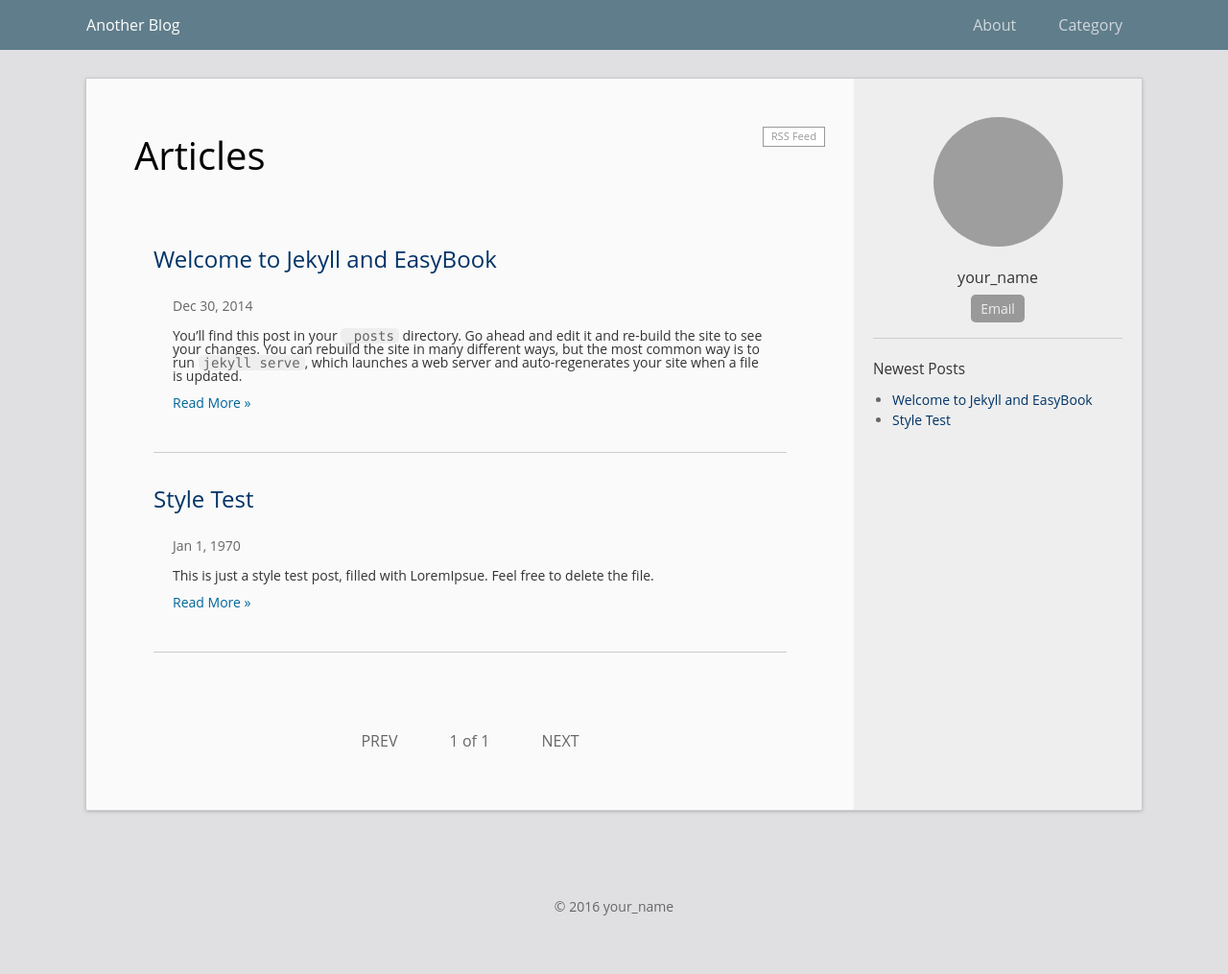
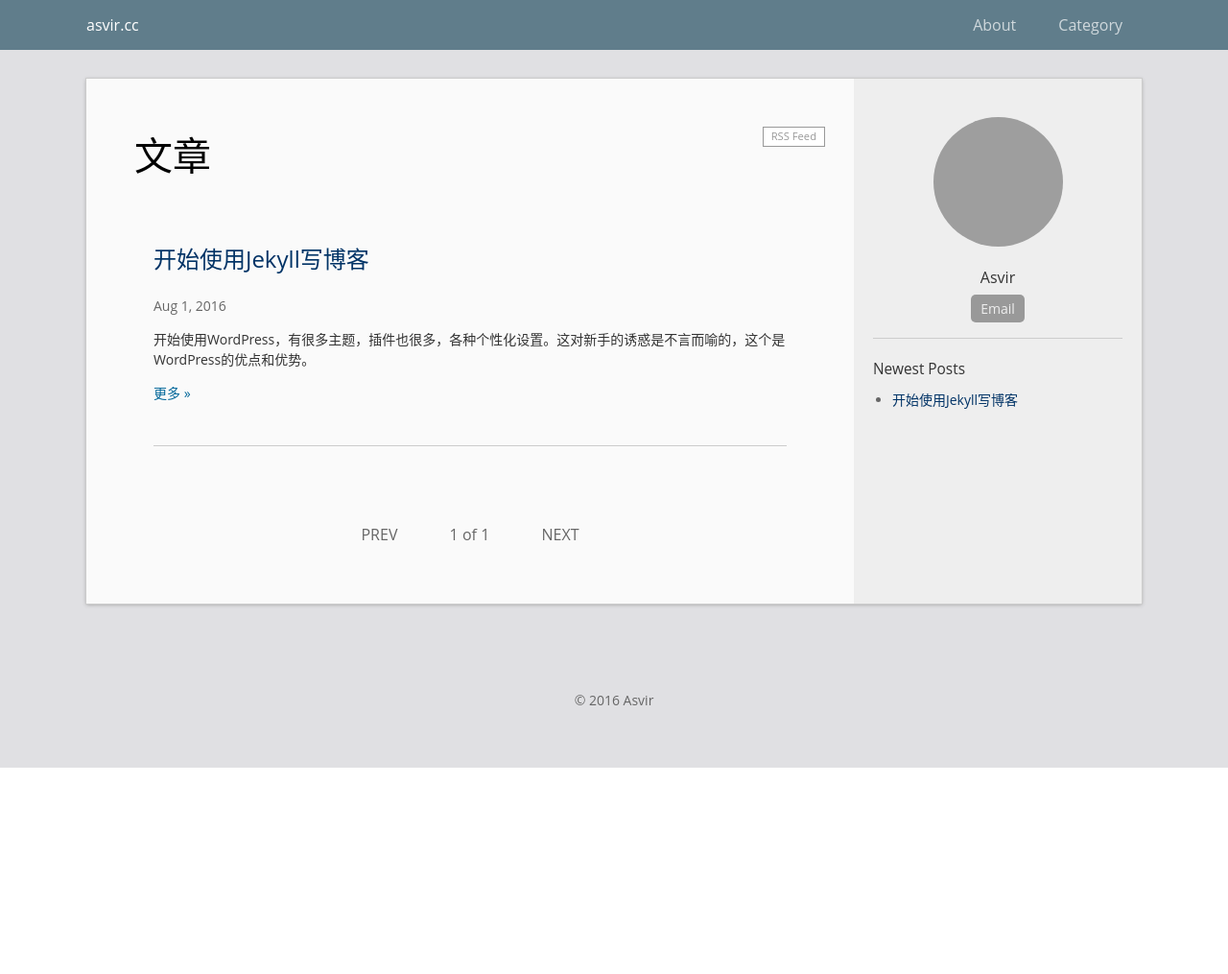
Before and after one commit to asvircc/asvircc.github.io, a Jekyll site: the page built from index.html, in a window 1280 px wide. Shown: the whole page at 96% size. Built offline with Jekyll 4.4.1, drawn with Linux system fonts in a browser that asks for light colours; the list of posts is cut into pages by our own code; after the commit the page ends 900 px from its top, so only the background shows below that; grey boxes are pictures that could not be loaded.

Commit message:
modify info and post first page

````diff
--- a/_config.yml
+++ b/_config.yml
@@ -1,16 +1,16 @@
 # Site settings
-title: Another Blog
-url: "http://laobubu.github.io"    # the protocol and hostname of your site, eg. `http://laobubu.github.io`
-baseurl: "/jekyll-theme-EasyBook" # the prefix of your site uri, eg. `/jekyll-theme-EasyBook` or just one slash `/`
+title: asvir.cc
+url: "http://asvircc.github.io"    # the protocol and hostname of your site, eg. `http://laobubu.github.io`
+baseurl: "" # the prefix of your site uri, eg. `/jekyll-theme-EasyBook` or just one slash `/`
 #timezone: Asia/Chongqing
 description: >
-  One or more sentences introducing this blog.
+  One Asvir.cc
 
 # Your information
-email: your_email@example.com
-author: your_name
+email: 1184525421@qq.com
+author: Asvir
 avatar: "//www.gravatar.com/avatar/your_email_md5?d=mm&s=135"
-profile: One sentence introducing yourself.
+profile: One Asvir.cc
 #twitter_username: twitter_username
 #github_username:  github_username
 
--- a/_posts/1970-01-01-test.md
+++ /dev/null
@@ -1,78 +0,0 @@
----
-layout: post
-title:  "Style Test"
-date:   1970-01-01 08:00
-categories: jekyll
-permalink: /archivers/test
----
-
-This is just a style test post, filled with LoremIpsue. Feel free to delete the file.
-
-![](http://lorempixel.com/400/200/)
-
-# Lorem ipsum dolor
-
-Sit amet, consectetur adipiscing elit. Phasellus nisi odio, scelerisque vitae volutpat non, facilisis non erat. In gravida placerat pulvinar. Maecenas ac pretium sem. In consectetur nulla leo, ut maximus nisi volutpat eget. Vestibulum vitae malesuada risus, egestas placerat felis. In sed sollicitudin elit. Sed bibendum porttitor dui.
-
-## Condimentum mauris Accumsan
-
-Eu. Suspendisse scelerisque, orci vel elementum accumsan, sem turpis congue justo, et vulputate lacus orci vel felis. Pellentesque at gravida felis, vitae pretium erat. Pellentesque convallis mi vitae lectus semper, quis pellentesque lectus tristique.
-
-## Duis a nibh in
-
-Consectetur ultrices. Cum sociis natoque penatibus et magnis dis parturient montes, nascetur ridiculus mus.
-
-> Vivamus placerat, tortor et aliquam porttitor, risus mi dapibus neque, vitae vulputate urna.
-> -- Lorem
-
-Apurus vel sapien. Fusce at condimentum nibh.
-
-### Donec ut urna
-
-A dolor rhoncus posuere vel porttitor tortor. Integer ex lacus, sagittis ac tellus et, laoreet condimentum massa.
-
-![](http://lorempixel.com/400/400/)
-
-Aliquam tempor pharetra lacus, vel bibendum purus dapibus nec. Integer hendrerit massa ut libero euismod, id gravida neque facilisis.
-
-## Nunc nec
-
-Karan justo id turpis auctor pharetra. Fusce pretium ornare facilisis. Aliquam eget scelerisque ex, eu volutpat leo. Proin pharetra est felis, sit amet suscipit orci mattis quis.
-
-1. Etiam bibendum purus tincidunt
-2. As dapibus enim et, porta ligula.
-3. Morbi tempus, mauris sed sodales auctor, nulla erat fringilla purus, vel sodales nulla nunc sit amet purus.
-4. Praesent pellentesque urna et leo eleifend molestie ac ac ex.
-5. Ut eu sagittis metus, et malesuada libero.
-
-Class aptent taciti sociosqu ad litora torquent per conubia nostra, per inceptos himenaeos. Etiam placerat mauris a libero tempus facilisis. Maecenas ut augue lacinia, ornare mi in, lobortis arcu. Lorem ipsum dolor sit amet, consectetur adipiscing elit. Duis justo elit, blandit vel tincidunt ac, imperdiet ut neque.
-
-# Class aptent
-
-taciti sociosqu ad litora torquent per conubia nostra, per inceptos himenaeos. Aliquam erat volutpat. Sed at semper sem. Morbi in finibus tellus. Pellentesque nec dapibus risus.
-
-~~~cpp
-  #include <iostream>
-
-  int main () {
-    std::cout << "Hello world!" << std::endl;
-  }
-~~~
-
-vitae erat non congue. Proin sagittis vitae justo at cursus. Phasellus egestas bibendum urna vel condimentum.
-
-## Fusce a ullamcorper nisl
-
-Pellentesque vehicula faucibus nibh, **a pharetra odio pretium ac.** Mauris eget gravida orci, vitae tincidunt urna. Integer pharetra ante in porta maximus. Morbi ac arcu lacinia, posuere mauris vitae, lobortis dui. Lorem ipsum dolor sit amet, consectetur adipiscing elit. Nunc vitae metus nibh. Cras quis malesuada nisi. Ut porttitor, ipsum vel suscipit posuere, elit purus egestas velit, ac lobortis urna orci nec mi.
-
-## Maecenas bibendum nisi
-
-Aleo facilisis porttitor ac ac metus. **Vivamus faucibus faucibus bibendum.** Donec efficitur consectetur erat quis porttitor. Ut id euismod nunc. Sed venenatis eleifend suscipit. Donec magna purus, porta eget enim a, ornare porttitor nibh. Cras nisl nibh, viverra vitae magna quis, hendrerit facilisis sem.
-
-| table | test | lorem |
-|:-----:|:----:|:-----:|
-| Praesent ultrices | convallis lorem | at sollicitudin enim |
-| Mauris | tristique cursus | arcu ac |
-| facilisis | Proin |  vulputate neque lectus|
-
- maximus malesuada est rutrum ac. Sed blandit semper faucibus. Nam venenatis consectetur malesuada. Nulla lacus purus, ultrices ac eros porttitor, finibus sodales augue. Suspendisse tincidunt, felis in placerat euismod, libero nulla interdum nisl, commodo efficitur felis dui in libero. Integer lobortis sapien sit amet orci tristique auctor a sit amet neque. Nunc tincidunt iaculis purus eget maximus. Fusce risus justo, rutrum at magna sed, rhoncus lacinia lectus. Vivamus lobortis odio ex, ac vehicula nunc facilisis non. Aliquam fermentum diam massa. Sed cursus, nisi varius laoreet aliquet, tortor urna porta turpis, in dictum urna enim vel leo. Etiam at lacus lorem. Vivamus ornare vitae nisl vel malesuada.
--- a/_posts/2014-12-30-welcome-to-jekyll.markdown
+++ /dev/null
@@ -1,63 +0,0 @@
----
-layout: post
-title:  "Welcome to Jekyll and EasyBook"
-date:   2014-12-30 09:00:13
-categories: jekyll update
-permalink: /archivers/hello
----
-
-You’ll find this post in your `_posts` directory. Go ahead and edit it and re-build the site to see your changes. You can rebuild the site in many different ways, but the most common way is to run `jekyll serve`, which launches a web server and auto-regenerates your site when a file is updated.
-
-To add new posts, simply add a file in the `_posts` directory that follows the convention `YYYY-MM-DD-name-of-post.ext` and includes the necessary front matter. Take a look at the source for this post to get an idea about how it works.
-
-GitHub Flavored Markdown is supported.
-
-```ruby
-def print_hi(name)
-  puts "Hi, #{name}"
-end
-print_hi('Tom')
-#=> prints 'Hi, Tom' to STDOUT.
-```
-
-## EasyBook Advanced Functions ##
-
-You are using [EasyBook][github-easybook] the template from [laobubu.net](http://laobubu.net). Therefore some features are supported now:
-
-* **Pagination** is enabled.
-* **Disqus** or **多说** is ready.
-* **TOC** for posts is enabled.
-* **Profile** including your links and avatar on the sidebar.
-* *And more...*
-
-> **Tips:** You can disable Disqus or 多说 on posts/pages by adding `nocomments: true` into [YAML Front Matter][frontmatter].
-
-EasyBook uses upaiyun CDN to make everyone lncluding Chinese visitors feel speedy. You can find it in `_includes/footer.html` and change it to your favorite CDN like Google CDN.
-
-## Support me by... ##
-
-### Add a link ###
-
-EasyBook does not make the footer heavy; the link to theme could be on `about.md`:
-
-> This website is using [laobubu](http://laobubu.net)'s theme: [EasyBook](https://github.com/laobubu/jekyll-theme-EasyBook)
-
-### Donate (PayPal or 支付宝) ###
-
-That's the best :smile:
-
-Please visit [http://laobubu.net/donate.html](http://laobubu.net/donate.html)
-
-### Star and Fork on GitHub (free) ###
-
-Not going to donate? That's okay. You can also send out your precious star [on GitHub][github-easybook].
-
-## And Here We Go ##
-
-Check out the [Jekyll docs][jekyll] for more info on how to get the most out of Jekyll. File all bugs/feature requests at [Jekyll’s GitHub repo][jekyll-gh]. If you have questions, you can ask them on [Jekyll’s dedicated Help repository][jekyll-help].
-
-[jekyll]:      http://jekyllrb.com
-[jekyll-gh]:   https://github.com/jekyll/jekyll
-[jekyll-help]: https://github.com/jekyll/jekyll-help
-[frontmatter]: http://jekyllrb.com/docs/frontmatter/
-[github-easybook]: https://github.com/laobubu/jekyll-theme-EasyBook
--- /dev/null
+++ b/_posts/2016-08-01-start-use-jekyll-for-blogs.md
@@ -0,0 +1,17 @@
+---
+layout: post
+title:  开始使用Jekyll写博客
+date:   2016-08-01 00:05
+categories: 记录
+---
+
+开始使用WordPress，有很多主题，插件也很多，各种个性化设置。这对新手的诱惑是不言而喻的，这个是WordPress的优点和优势。
+
+反观，优点也是缺点，主题，插件这些会拖慢速度。
+
+作为博客性质的站点，其实不需要特别多的额外的东西。简单的界面 + 足够好的内容就可以了, 静态的界面就足以了。
+另外作为coder还是希望使用Markdown来写东西，在WordPress上找了一段时间没有发现合适的Markdown插件。
+
+所以最终放弃WordPres，开始使用Jekyll。
+
+最后主题使用[laobubu](https://github.com/laobubu/)提供的，还在修改中。
--- a/_sass/_home.scss
+++ b/_sass/_home.scss
@@ -38,13 +38,13 @@
     .post-meta {
     	font-size: $small-font-size;
     	color: #666;
-        margin: 0 20px;
+        margin: 0 0px;
         margin-bottom: .5em;
     }
     .post-excerpt {
         &, * {
             font-size: $small-font-size;
-            line-height: $small-font-size;
+            line-height: 1.5 * $small-font-size;
             padding-top: 0;
             padding-bottom: 0;
 	        color: #333;
@@ -70,7 +70,7 @@
                 opacity: 1;
             }
         }
-        margin: 0 20px;
+        margin: 0 0px;
     }
     @include media-query($on-palm) {
 		padding: 10px;
--- a/index.html
+++ b/index.html
@@ -4,7 +4,7 @@ layout: default
 
 <div class="home">
   <a class="rss-link" href="{{ "/feed.xml" | prepend: site.baseurl }}">RSS Feed</a>
-  <h1 class="page-heading">Articles</h1>
+  <h1 class="page-heading">文章</h1>
 
   <ul class="post-list">
     {% for post in paginator.posts %}
@@ -18,7 +18,7 @@ layout: default
         <div class="post-excerpt">
           {{ post.excerpt }}
           <p>
-            <a class="post-link" href="{{ post.url | prepend: site.baseurl }}">Read More &raquo;</a>
+            <a class="post-link" href="{{ post.url | prepend: site.baseurl }}">更多 &raquo;</a>
           </p>
         </div>
       </li>
````
Also changed, not shown: about.md (+1 -3 lines), 1 other file.
